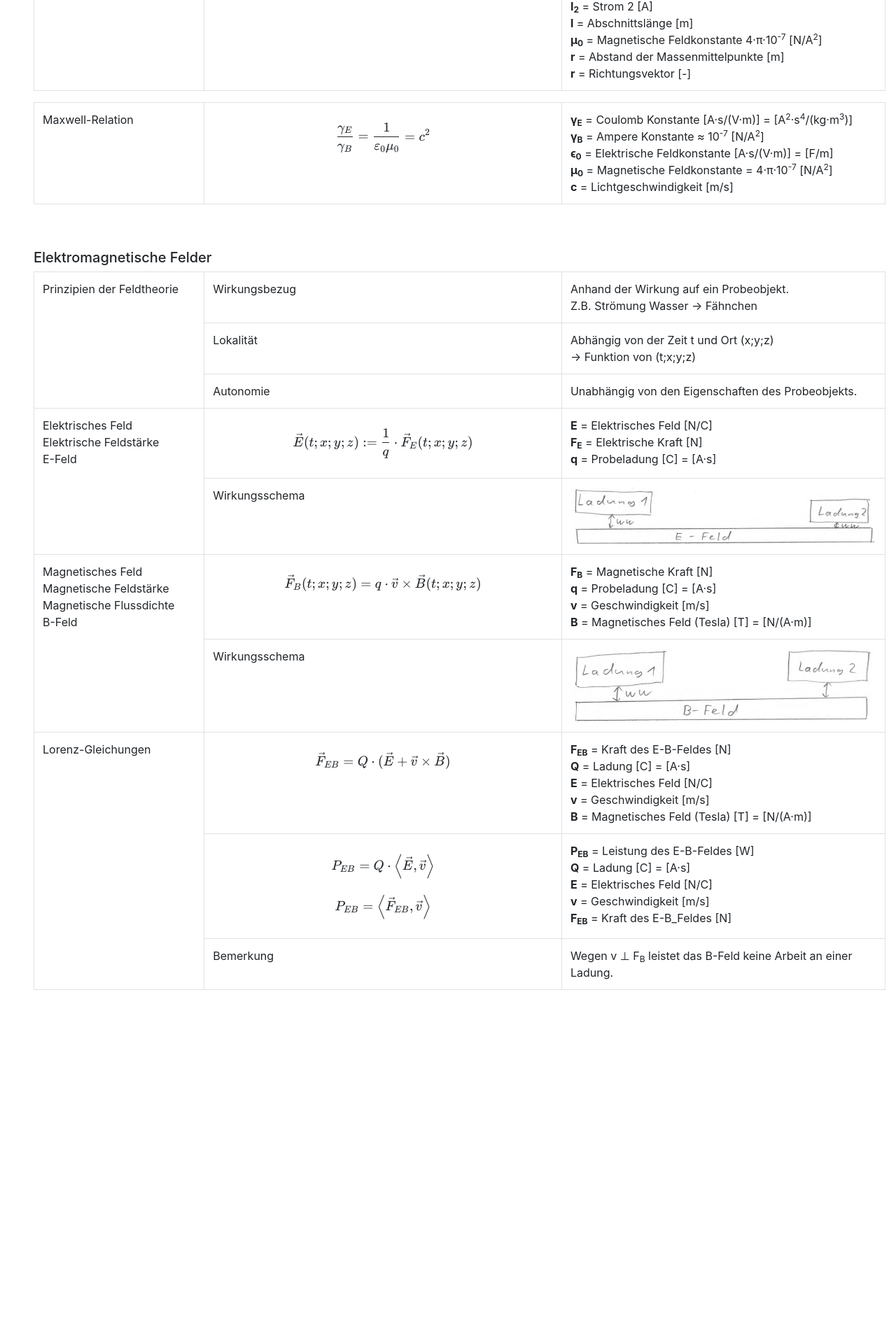
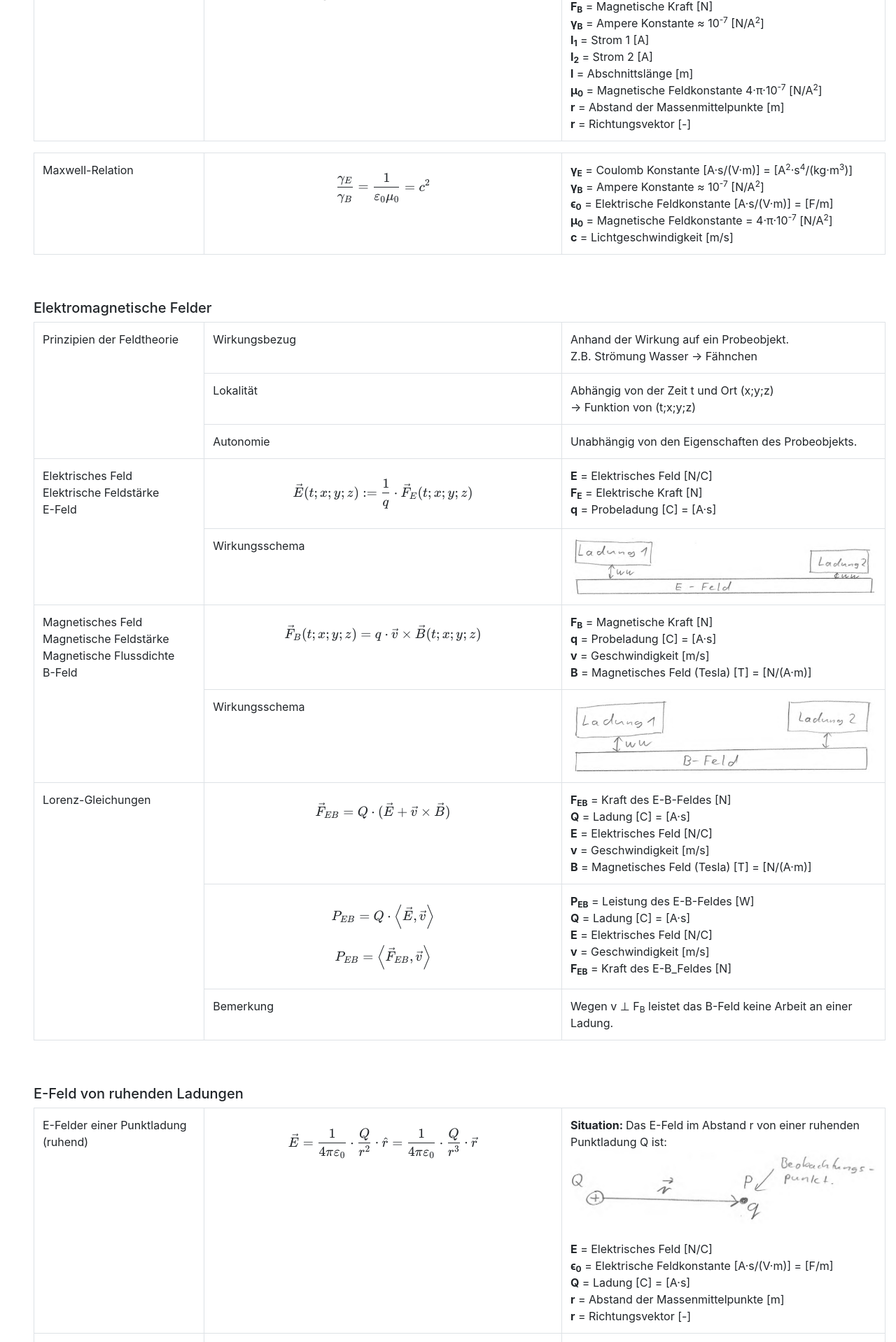
Before and after one commit to mschaufe/wiki, a PHP site: page /elektrik.php in a window 1280 px wide. Shown: the part 2035-3953 px from the top of the page at 70% size. Before the commit the page ends 3450 px from the top, so only its background shows below. Run offline with PHP 8.4, Linux system fonts and the light colour scheme; some libraries are stand-ins or nearby versions.

Commit message:
update Elektro for S3

```diff
--- a/elektrik.php
+++ b/elektrik.php
@@ -28,7 +28,8 @@
             <ul class="section-nav">
             <li class="toc-entry toc-h2"><a href="#ladung_und_strom">Ladung & Strom</a></li>
             <li class="toc-entry toc-h2"><a href="#elektromagnetische_felder">Elektromagnetische Felder</a></li>
-
+            <li class="toc-entry toc-h2"><a href="#eFeld_von_ruhenden_ladungen">E-Feld von ruhenden Ladungen</a></li>
+            <li class="toc-entry toc-h2"><a href="#spannung_und_potential">Spannungen & Potential</a></li>
             </ul>
           </div>
 
@@ -84,6 +85,7 @@
                     <td width=42%>$$ \vec{F}_E = \gamma_E \cdot \frac{Q_{1}\cdot Q_{2}}{r^{2}} \cdot \hat{r}
                       =  \frac{1}{4\pi\varepsilon_0 }\frac{Q_{1}\cdot Q_{2}}{r^{2}} \cdot \hat{r} $$</td>
                     <td rowspan="2">
+                      <b>Situation: </b> Zwei ruhende Punktladungen
                       <img src="bilder/elektrik/ladung_strom/coulomb_gesetz.png"style="max-height:40%; max-width:100%"><br>
                       <b>F<sub>E</sub></b> = Elektrische Kraft [N]<br>
                       <b>γ<sub>E</sub></b> = Coulomb Konstante [A·s/(V·m)] = [A<sup>2</sup>·s<sup>4</sup>/(kg·m<sup>3</sup>)]<br>
@@ -106,6 +108,7 @@
                     <td width=20% rowspan="2">Ampere-Gesetz</td>
                     <td width=42%>$$ \vec{F}_B = \gamma_B \cdot \frac{2l}{r}  \cdot I_1 \cdot I_2 \cdot \hat{r} = \mu_0 \frac{l}{2\pi r} \cdot I_1 \cdot I_2 \cdot \hat{r} $$</td>
                     <td rowspan="2">
+                      <b>Situation: </b> Zwei ruhende, zeitlich konstante, parallele, unendlich lange Ströme.
                       <img src="bilder/elektrik/ladung_strom/ampere_gesetz.png"style="max-height:40%; max-width:100%"><br>
                       <b>F<sub>B</sub></b> = Magnetische Kraft [N]<br>
                       <b>γ<sub>B</sub></b> = Ampere Konstante ≈ 10<sup>-7</sup> [N/A<sup>2</sup>]<br>
@@ -209,6 +212,82 @@
                 </tr>
               </table>
 
+              <br><br><h5 id="eFeld_von_ruhenden_ladungen">E-Feld von ruhenden Ladungen</h5>
+
+              <table>
+                <tr>
+                    <td width=20%>E-Felder einer Punktladung<br>(ruhend)</td>
+                    <td width=42%>$$ \vec{E} = \frac{1}{4\pi\varepsilon _0}\cdot \frac{Q}{r^2}\cdot \hat{r} = \frac{1}{4\pi \varepsilon _0} \cdot \frac{Q}{r^3}\cdot \vec{r} $$</td>
+                    <td>
+                      <b>Situation: </b>Das E-Feld im Abstand r von einer ruhenden Punktladung Q ist:
+                      <img src="bilder/elektrik/efeld_ruhende_ladungen/situation.png"style="max-height:40%; max-width:100%"><br><br>
+                      <b>E</b> = Elektrisches Feld [N/C]<br>
+                      <b>ϵ<sub>0</sub></b> = Elektrische Feldkonstante [A·s/(V·m)] = [F/m] <br>
+                      <b>Q</b> = Ladung [C] = [A·s]<br>
+                      <b>r</b> = Abstand der Massenmittelpunkte [m]<br>
+                      <b>r</b> = Richtungsvektor [-]
+                    </td>
+                  </tr>
+                  <tr>
+                    <td>E-Feld von n Punktladungen</td>
+                    <td>$$ \vec{E} = \frac{1}{4\pi\varepsilon _0} \; \sum_{k=1}^{n} \;\frac{Q_k}{r_{k}^{3}} \cdot \vec{r}_k $$</td>
+                    <td><img src="bilder/elektrik/efeld_ruhende_ladungen/nPunktladungen.png"style="max-height:40%; max-width:80%"><br><br>P ist der Beobachtungspunkt</td>
+                  </tr>
+              </table>
+
+              <br><br><h5 id="spannung_und_potential">Spannungen & Potential</h5>
+
+              <table>
+                <tr>
+                    <td rowspan="2" width=20%>Elektrische Spannung<br>(entlang des Weges)</td>
+                    <td width=42%>$$ U := \frac{1}{q} \cdot \Delta W $$</td>
+                    <td><b>Situation: </b>Probeladung bewegt sich entlang eines Weges durch das E-Feld.<img src="bilder/elektrik/spannung_und_potential/elektrische_spannung.png"style="max-height:40%; max-width:100%">
+                      <b>U</b> = Spannung [N·m/C] = [V]<br>
+                      <b>q</b> = Probeladung [C] = [A·s]<br>
+                      <b>W</b> = Arbeit [N·m] = [J]<br>
+                    </td>
+                  </tr>
+                  <tr>
+                    <td>$$ U := \int_{s_0}^{s_E}\left \langle \vec{E},\hat{e} \right \rangle \text{d}s $$</td>
+                    <td>
+                      <b>U</b> = Spannung [N·m/C] = [V]<br>
+                      <b>E</b> = Elektrisches Feld [N/C]<br>
+                      <b>e</b> = Bahnvektor (Einheitsvektor) [-]<br>
+                      <b>s</b> = Strecke [m]<br>
+                    </td>
+                  </tr>
+                  <tr>
+                    <td rowspan="2">Elektrisches Potential<br>(ruhende Ladungen)</td>
+                    <td>$$ \small \text{falls  }\; \normalsize \dot{\vec{B}} = 0 $$</td>
+                    <td>Dann hängt die elektrische Spannung jedes Weges nur von dessen Anfangs- und Endpunkt ab.</td>
+                  </tr>
+                  <tr>
+                    <td>$$ \oint \vec{E}\cdot \text{d}\vec{s} = 0 $$</td>
+                    <td>Für alle geschlossenen Wege.</td>
+                  </tr>
+                  <tr>
+                    <td rowspan="3">Konstruktion einer Potentialfunktion</td>
+                    <td>$$ P_0 = (x_0;x_0;z_0) $$</td>
+                    <td>Referenzpunkt</td>
+                  </tr>
+                  <tr>
+                    <td>$$ \phi \in \mathbb{R}\left [ V \right ] $$</td>
+                    <td>Referenzpotential</td>
+                  </tr>
+                  <tr>
+                    <td>$$ \phi :\mathbb{R}^3 \left [ m \right ] \rightarrow \left [ V \right ] \\ \text{} \\ (x;y;z) x \mapsto \phi (x;y;z) := \phi _0 + U $$</td><
+                    <td>U entlang eines Weges von P<sub>0</sub> nach (x;y;z) oder umgekehrt.</td>
+                  </tr>
+                  <tr>
+                    <td rowspan="2">Potential in der Praxis</td>
+                    <td>Elektrotechnik:$$ U_{12} = \pm  \Delta \phi = \pm (\phi _2-\phi _1) $$</td><
+                    <td><img src="bilder/elektrik/spannung_und_potential/beispiel.png"style="max-height:40%; max-width:100%"><br>Vorzeichen ja nach Variante beachten.</td>
+                  </tr>
+                  <tr>
+                    <td>Elektrostatik: $$  \phi (r) = \frac{1}{4\pi\varepsilon _0}\frac{Q}{r} $$</td>
+                    <td><img src="bilder/elektrik/spannung_und_potential/elektrostatik.png"style="max-height:40%; max-width:100%"><br>So viel beträgt das elektrische Potential einer Punktladung Q im abstand r > 0.</td>
+                  </tr>
+              </table>
 
         </main>
       </div>
```
Also changed, not shown: bilder/elektrik/efeld_ruhende_ladungen/nPunktladungen.png (added), bilder/elektrik/efeld_ruhende_ladungen/situation.png (added), bilder/elektrik/spannung_und_potential/beispiel.png (added), bilder/elektrik/spannung_und_potential/elektrische_spannung.png (added), bilder/elektrik/spannung_und_potential/elektrostatik.png (added).
